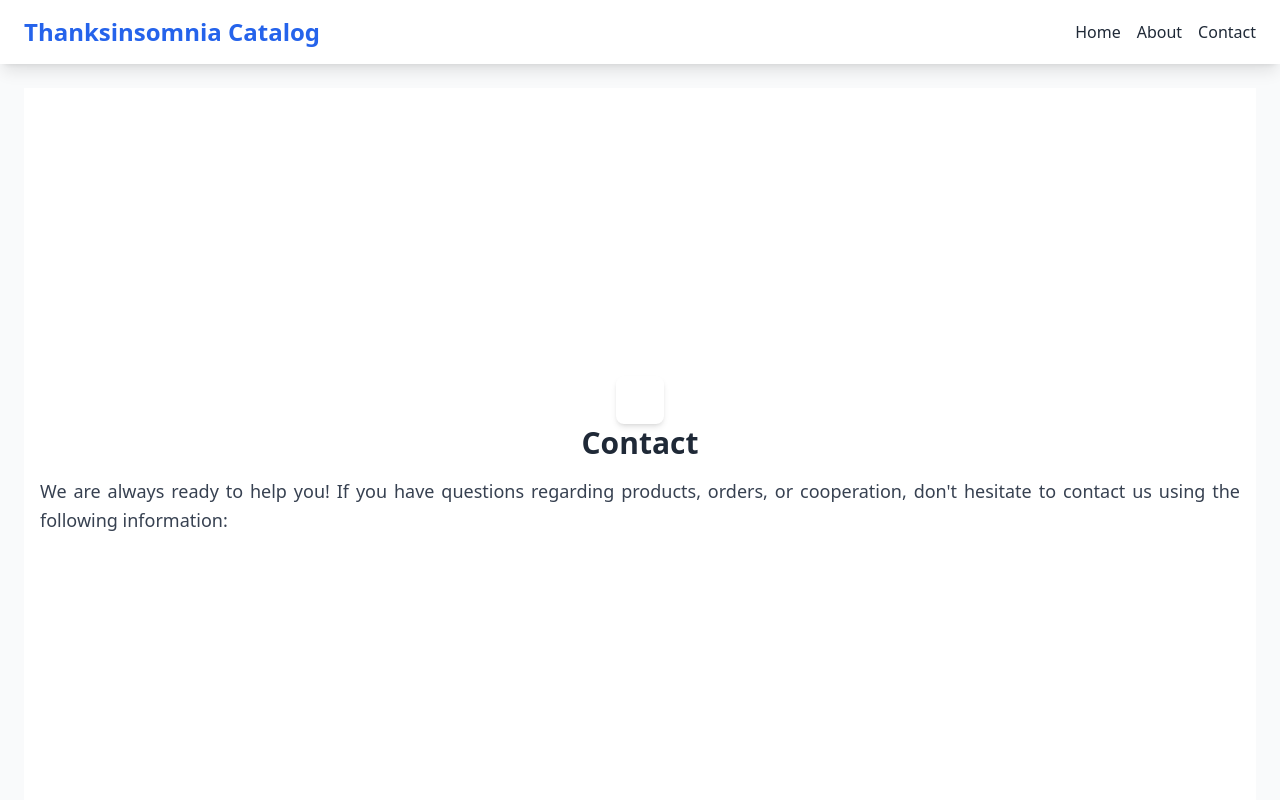
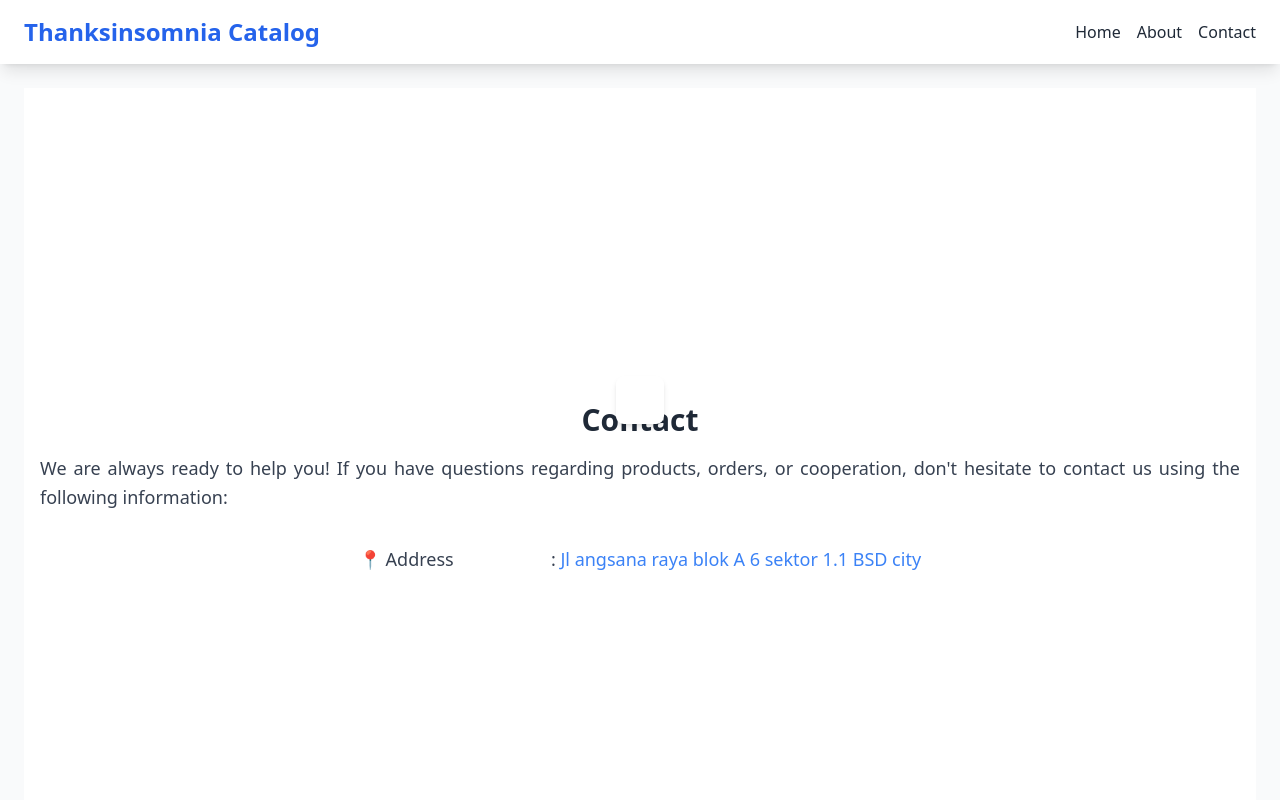
Before and after one commit to ziiapayaa/wave2east, a Next.js app: page /contact in a window 1280 px wide. Shown: the top 800 px of the page. Built offline with nearby package versions, Linux system fonts and the light colour scheme.

Commit message:
Ramzy: membuat code ini agar menampilkan alamat dengan ikon di sebelahnya. Alamatnya berupa tautan ke Google Maps, yang dibuka di tab baru dengan teks berwarna biru.

```diff
--- a/app/contact/page.tsx
+++ b/app/contact/page.tsx
@@ -9,8 +9,14 @@ export default function AboutPage() {
             We are always ready to help you! If you have questions regarding products, orders, or cooperation, don't hesitate to contact us
             using the following information:
         </p>
-        <p className="text-gray-700 mt-4 text-lg leading-relaxed text-justify"></p>
+        <p className="text-gray-700 mt-4 text-lg leading-relaxed text-justify">
+        <p className="text-gray-700 mt-4 text-lg leading-relaxed text-justify">
+            <span className="inline-block w-48">📍 Address</span>:
+            <a href="https://www.google.com/maps?q=Jl+Angsana+Raya+Blok+A+6+Sektor+1.1+BSD+City,+South+Tangerang+15318"
+            target="_blank" rel="noopener noreferrer" className="text-blue-500"> Jl angsana raya blok A 6 sektor 1.1 BSD city</a> <br />
+        </p>
 
+       </p>
       </div>
     );
   }
```
Also changed, not shown: 1 other file (tests, documents, lock files or other folders).
